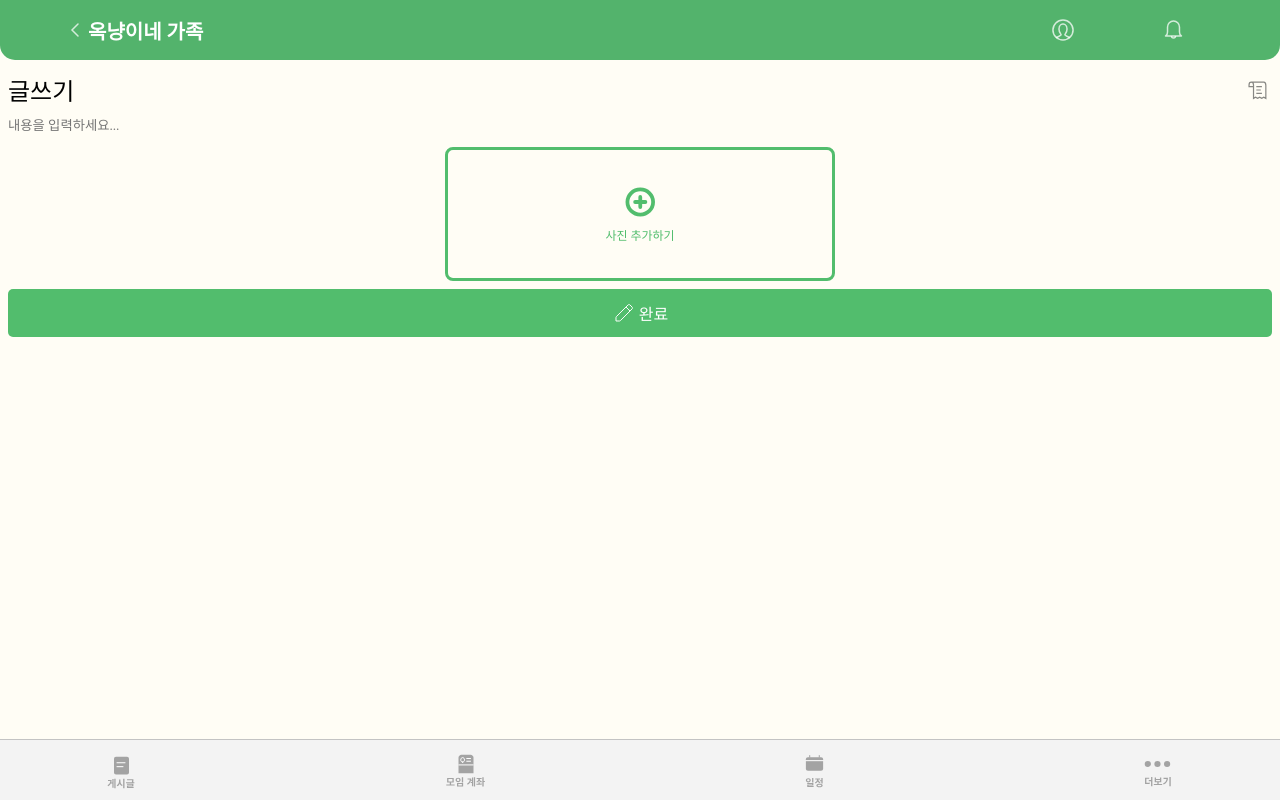
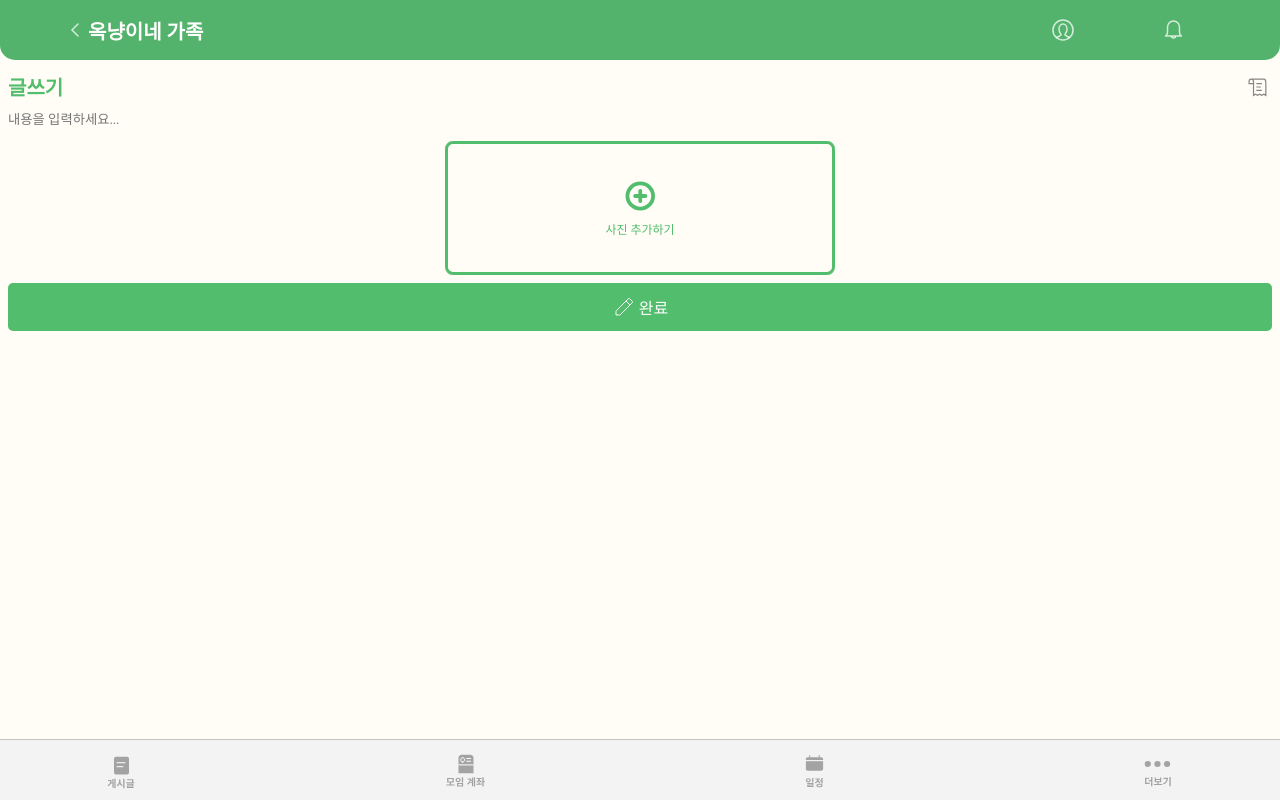
Before and after one commit to JJOK97/more-more, a React (Vite) app in the folder frontend/: page /create-post in a window 1280 px wide. Built offline with nearby package versions, Linux system fonts and the light colour scheme; a web font is replaced by a local one.

Commit message:
refactor: create page into component (S11P21A605-297)

```diff
--- a/frontend/src/assets/css/createPost/CreatePost.css
+++ b/frontend/src/assets/css/createPost/CreatePost.css
@@ -12,7 +12,9 @@
 }
 
 .create-post-upper-words {
-    font-size: 1.5rem;
+    color: #52BD6D;
+    font-weight: 700;
+    font-size: 1.25rem;
 }
 
 textarea {
--- /dev/null
+++ b/frontend/src/components/createPost/ContentInput.jsx
@@ -0,0 +1,31 @@
+import React, { useRef, useEffect } from 'react';
+
+const ContentInput = ({ content, setContent }) => {
+    const textareaRef = useRef(null);
+
+    useEffect(() => {
+        const textarea = textareaRef.current;
+        const autoResize = () => {
+            textarea.style.height = 'auto';
+            textarea.style.height = `${textarea.scrollHeight}px`;
+        };
+
+        textarea.addEventListener('input', autoResize);
+
+        return () => {
+            textarea.removeEventListener('input', autoResize);
+        };
+    }, []);
+
+    return (
+        <textarea
+            ref={textareaRef}
+            value={content}
+            onChange={(e) => setContent(e.target.value)}
+            rows="1"
+            placeholder="내용을 입력하세요..."
+        />
+    );
+};
+
+export default ContentInput;
--- /dev/null
+++ b/frontend/src/components/createPost/FinishButton.jsx
@@ -0,0 +1,10 @@
+import React from 'react';
+
+const FinishButton = () => (
+    <button className="create-post-finish-btn">
+        <img className='create-post-finish-icon' src='/feed/edit.svg' alt="Edit icon" />
+        <div className='create-post-finish-words'>완료</div>
+    </button>
+);
+
+export default FinishButton;
--- /dev/null
+++ b/frontend/src/components/createPost/Header.jsx
@@ -0,0 +1,10 @@
+import React from 'react';
+
+const Header = () => (
+    <div className='create-post-upper'>
+        <div className='create-post-upper-words'>글쓰기</div>
+        <img className='create-post-upper-icon' src='/create/bill.svg' alt="Bill icon" />
+    </div>
+);
+
+export default Header;
--- /dev/null
+++ b/frontend/src/components/createPost/ImageGrid.jsx
@@ -0,0 +1,23 @@
+import React from 'react';
+
+const ImageGrid = ({ images, onRemoveImage }) => (
+    <div className="create-post-image-grid">
+        {images.map((image, index) => (
+            <div key={index} className="create-post-image-item">
+                <img
+                    src={image.preview}
+                    alt={`Uploaded ${index + 1}`}
+                    className="create-post-uploaded-image"
+                />
+                <button
+                    onClick={() => onRemoveImage(index)}
+                    className="create-post-remove-image"
+                >
+                    X
+                </button>
+            </div>
+        ))}
+    </div>
+);
+
+export default ImageGrid;
--- /dev/null
+++ b/frontend/src/components/createPost/ImageUpload.jsx
@@ -0,0 +1,38 @@
+import React, { useRef } from 'react';
+
+const ImageUpload = ({ onImageUpload }) => {
+    const fileInputRef = useRef(null);
+
+    const handleImageUpload = (e) => {
+        const files = Array.from(e.target.files);
+        const newImages = files.map(file => ({
+            file,
+            preview: URL.createObjectURL(file)
+        }));
+        onImageUpload(newImages);
+    };
+
+    return (
+        <label className="create-post-upload-label" htmlFor="imageUpload">
+            <div className="create-post-upload-btn">
+                <img
+                    className="create-post-upload-icon"
+                    src="/create/PlusCircle.svg"
+                    alt="Plus circle"
+                />
+                <div className="create-post-upload-words">사진 추가하기</div>
+            </div>
+            <input
+                ref={fileInputRef}
+                className="create-post-upload-input"
+                type="file"
+                id="imageUpload"
+                accept="image/*"
+                onChange={handleImageUpload}
+                multiple
+            />
+        </label>
+    );
+};
+
+export default ImageUpload;
--- a/frontend/src/pages/createPost/CreatePost.jsx
+++ b/frontend/src/pages/createPost/CreatePost.jsx
@@ -1,99 +1,36 @@
-import React, { useState, useRef, useEffect } from 'react';
+import React, { useState } from 'react';
+import Header from '@/components/createPost/Header';
+import ContentInput from '@/components/createPost/ContentInput';
+import ImageGrid from '@/components/createPost/ImageGrid';
+import ImageUpload from '@/components/createPost/ImageUpload';
+import FinishButton from '@/components/createPost/FinishButton';
 import '@/assets/css/createPost/CreatePost.css';
 
 const CreatePost = () => {
     const [images, setImages] = useState([]);
     const [content, setContent] = useState('');
-    const textareaRef = useRef(null);
-    const fileInputRef = useRef(null);
 
-    const handleImageUpload = (e) => {
-        const files = Array.from(e.target.files);
-        const newImages = files.map(file => ({
-            file,
-            preview: URL.createObjectURL(file)
-        }));
+    const handleImageUpload = (newImages) => {
         setImages(prevImages => [...prevImages, ...newImages]);
-    };
-
-    const handleContentChange = (e) => {
-        setContent(e.target.value);
     };
 
     const handleRemoveImage = (index) => {
         setImages(prevImages => prevImages.filter((_, i) => i !== index));
     };
 
-    useEffect(() => {
-        const textarea = textareaRef.current;
-        const autoResize = () => {
-            textarea.style.height = 'auto';
-            textarea.style.height = `${textarea.scrollHeight}px`;
-        };
-
-        textarea.addEventListener('input', autoResize);
-
-        return () => {
-            textarea.removeEventListener('input', autoResize);
-        };
-    }, []);
-
     return (
         <div className="create-post-container">
-            <div className='create-post-upper'>
-                <div className='create-post-upper-words'>글쓰기</div>
-                <img className='create-post-upper-icon' src='/create/bill.svg' alt="Bill icon" />
-            </div>
-            <textarea
-                ref={textareaRef}
-                value={content}
-                onChange={handleContentChange}
-                rows="1"
-                placeholder="내용을 입력하세요..."
+            <Header />
+            <ContentInput
+                content={content}
+                setContent={setContent}
             />
-            <div className="create-post-image-grid">
-                {images.map((image, index) => (
-                    <div key={index} className="create-post-image-item">
-                        <img
-                            src={image.preview}
-                            alt={`Uploaded ${index + 1}`}
-                            className="create-post-uploaded-image"
-                        />
-                        <button
-                            onClick={() => handleRemoveImage(index)}
-                            className="create-post-remove-image"
-                        >
-                            X
-                        </button>
-                    </div>
-                ))}
-            </div>
-            <label
-                className="create-post-upload-label"
-                htmlFor="imageUpload"
-            >
-                <div className="create-post-upload-btn">
-                    <img
-                        className="create-post-upload-icon"
-                        src="/create/PlusCircle.svg"
-                        alt="Plus circle"
-                    />
-                    <div className="create-post-upload-words">사진 추가하기</div>
-                </div>
-                <input
-                    ref={fileInputRef}
-                    className="create-post-upload-input"
-                    type="file"
-                    id="imageUpload"
-                    accept="image/*"
-                    onChange={handleImageUpload}
-                    multiple
-                />
-            </label>
-            <button className="create-post-finish-btn">
-                <img className='create-post-finish-icon' src='/feed/edit.svg' alt="Edit icon" />
-                <div className='create-post-finish-words'>완료</div>
-            </button>
+            <ImageGrid
+                images={images}
+                onRemoveImage={handleRemoveImage}
+            />
+            <ImageUpload onImageUpload={handleImageUpload} />
+            <FinishButton />
         </div>
     );
 };
```
Also changed, not shown: frontend/src/pages/feed/Feed.jsx (+0 -41 lines).
